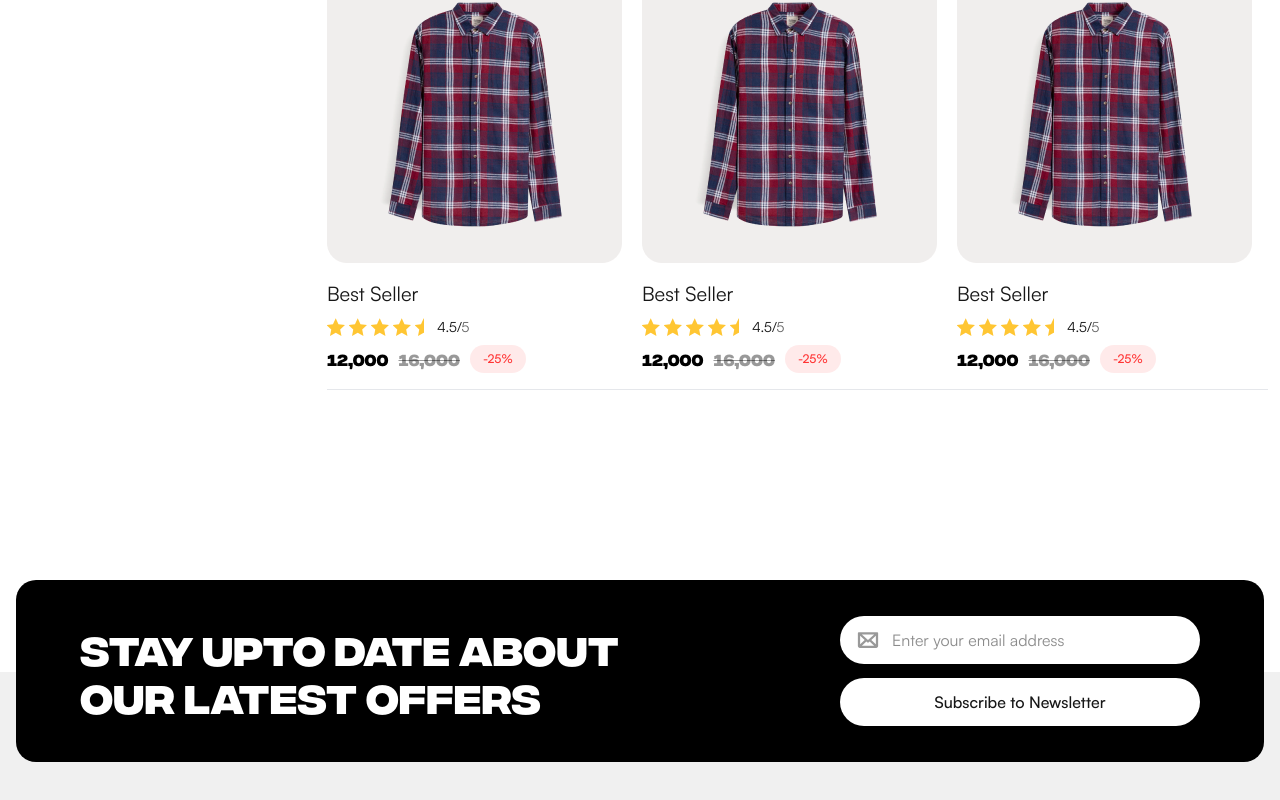
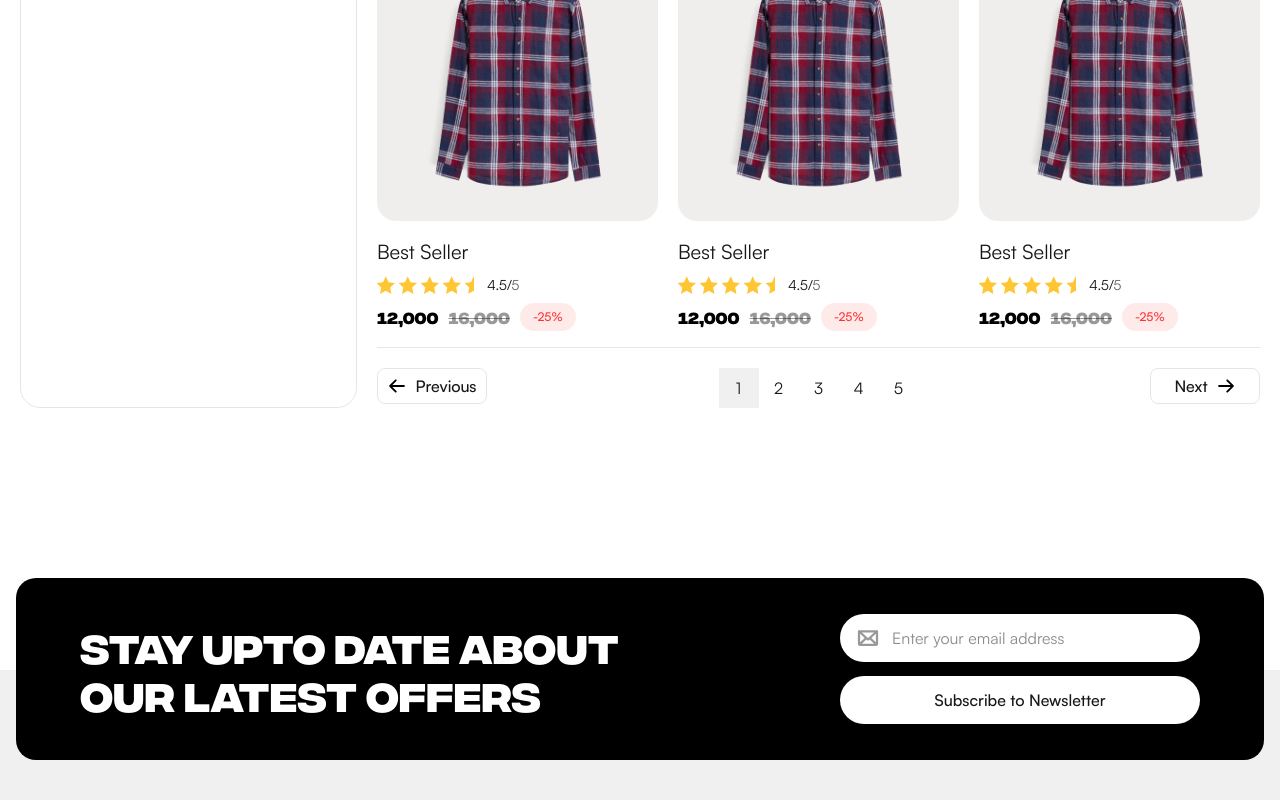
Before and after one commit to mnias/practice-store, a Next.js app: page /category/1 in a window 1280 px wide. Shown: the part 1108-1908 px from the top of the page. Built offline with nearby package versions, Linux system fonts and the light colour scheme.

Commit message:
grid 수정
최대크기 3개에서 줄어들면서 2개로

```diff
--- a/src/app/(share-header-footer)/category/[category]/page.tsx
+++ b/src/app/(share-header-footer)/category/[category]/page.tsx
@@ -3,11 +3,13 @@ import CategoryProducts from '@/components/category/category-products';
 
 export default function CatgegoryPage({ params }: { params: { category: string } }) {
   return (
-    <div className="mx-auto flex w-full max-w-[1256px] flex-row gap-5 border-t border-t-black/10 pt-14 md:pt-17">
-      <div className="hidden md:block">
+    <div className="mx-auto flex w-full max-w-[1256px] flex-row border-t border-t-black/10 px-2 pt-14 md:pt-17">
+      <div className="hidden rounded-[20px] border border-gray-10 px-4 py-3 py-4 md:block md:px-5">
         <CategoryFilter />
       </div>
-      <CategoryProducts title={decodeURIComponent(params.category)} />
+      <div className="pl-4 md:pl-5">
+        <CategoryProducts title={decodeURIComponent(params.category)} />
+      </div>
     </div>
   );
 }
--- a/src/components/category/category-products.tsx
+++ b/src/components/category/category-products.tsx
@@ -1,4 +1,7 @@
+'use client';
+import { useState } from 'react';
 import Product from '../common/product/product';
+import Image from 'next/image';
 
 interface Props {
   title: string;
@@ -80,17 +83,61 @@ const products = [
 ];
 
 export default function CategoryProducts({ title }: Props) {
+  const [currentPage, setCurrentPage] = useState(1);
+
   return (
     <div className="flex flex-1 flex-col gap-4">
       <div className="flex flex-row justify-between">
         <div className="text-2xl font-extrabold md:text-3xl">{title}</div>
       </div>
-      <div className="flex flex-wrap gap-5">
+      <div className="grid grid-cols-1 gap-5 sm:grid-cols-2 md:grid-cols-2 lg:grid-cols-3">
         {products.map(product => {
           return <Product key={product.id} product={product} />;
         })}
       </div>
-      <div className="border-t border-gray-200 pt-5"></div>
+
+      <div className="flex flex-row justify-between border-t border-gray-200 pt-5">
+        <button className="flex h-9 w-22.5 flex-row items-center justify-center gap-2 rounded-[8px] border border-gray-10 font-medium md:w-27.5">
+          <Image src="/arrow_left.svg" alt="previous icon" width={20} height={20} />
+          Previous
+        </button>
+        <div>
+          <button
+            className={`h-9 w-9 ${currentPage === 1 ? 'bg-[#000]/6' : ''} md:h-10 md:w-10`}
+            onClick={() => setCurrentPage(1)}
+          >
+            1
+          </button>
+          <button
+            className={`h-9 w-9 ${currentPage === 2 ? 'bg-[#000]/6' : ''} md:h-10 md:w-10`}
+            onClick={() => setCurrentPage(2)}
+          >
+            2
+          </button>
+          <button
+            className={`h-9 w-9 ${currentPage === 3 ? 'bg-[#000]/6' : ''} md:h-10 md:w-10`}
+            onClick={() => setCurrentPage(3)}
+          >
+            3
+          </button>
+          <button
+            className={`h-9 w-9 ${currentPage === 4 ? 'bg-[#000]/6' : ''} md:h-10 md:w-10`}
+            onClick={() => setCurrentPage(4)}
+          >
+            4
+          </button>
+          <button
+            className={`h-9 w-9 ${currentPage === 5 ? 'bg-[#000]/6' : ''} md:h-10 md:w-10`}
+            onClick={() => setCurrentPage(5)}
+          >
+            5
+          </button>
+        </div>
+        <button className="flex h-9 w-22.5 flex-row items-center justify-center gap-2 rounded-[8px] border border-gray-10 font-medium md:w-27.5">
+          Next
+          <Image src="/arrow_left.svg" alt="previous icon" width={20} height={20} className="rotate-180" />
+        </button>
+      </div>
     </div>
   );
 }
```
